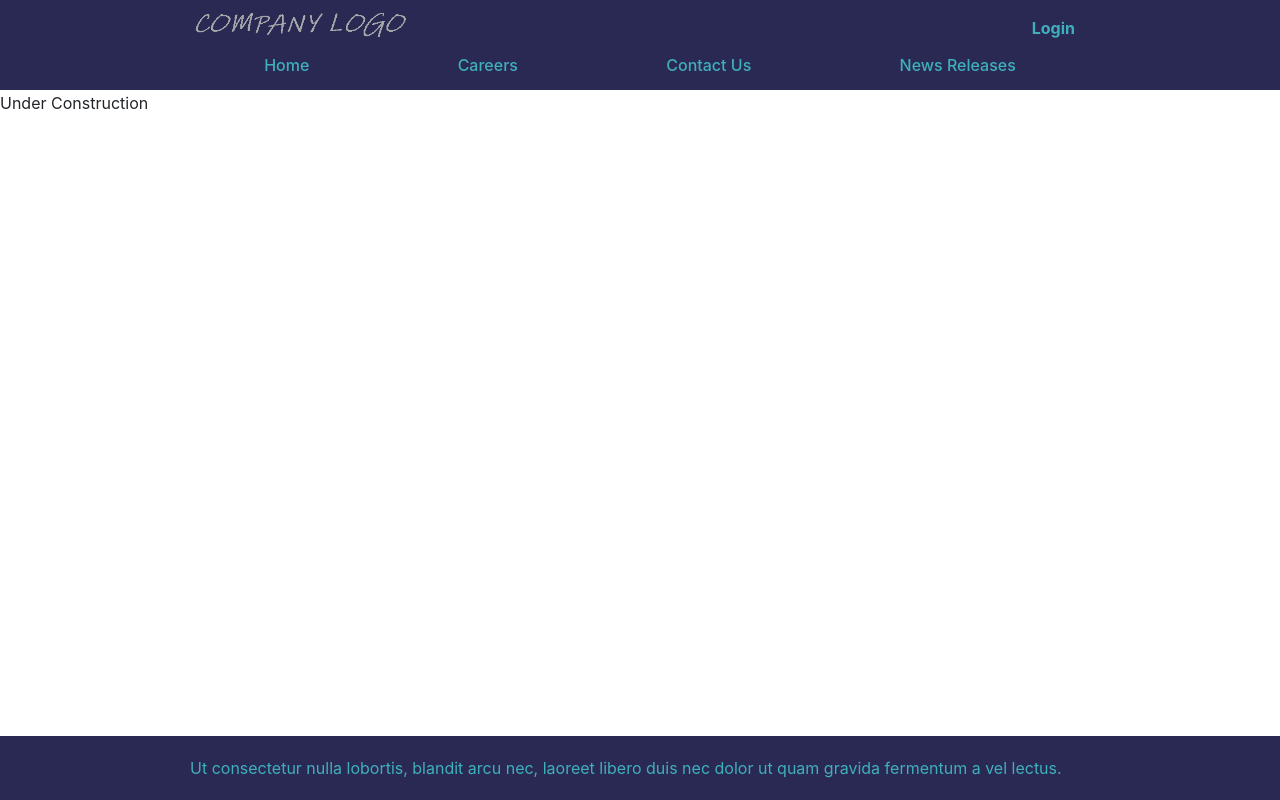
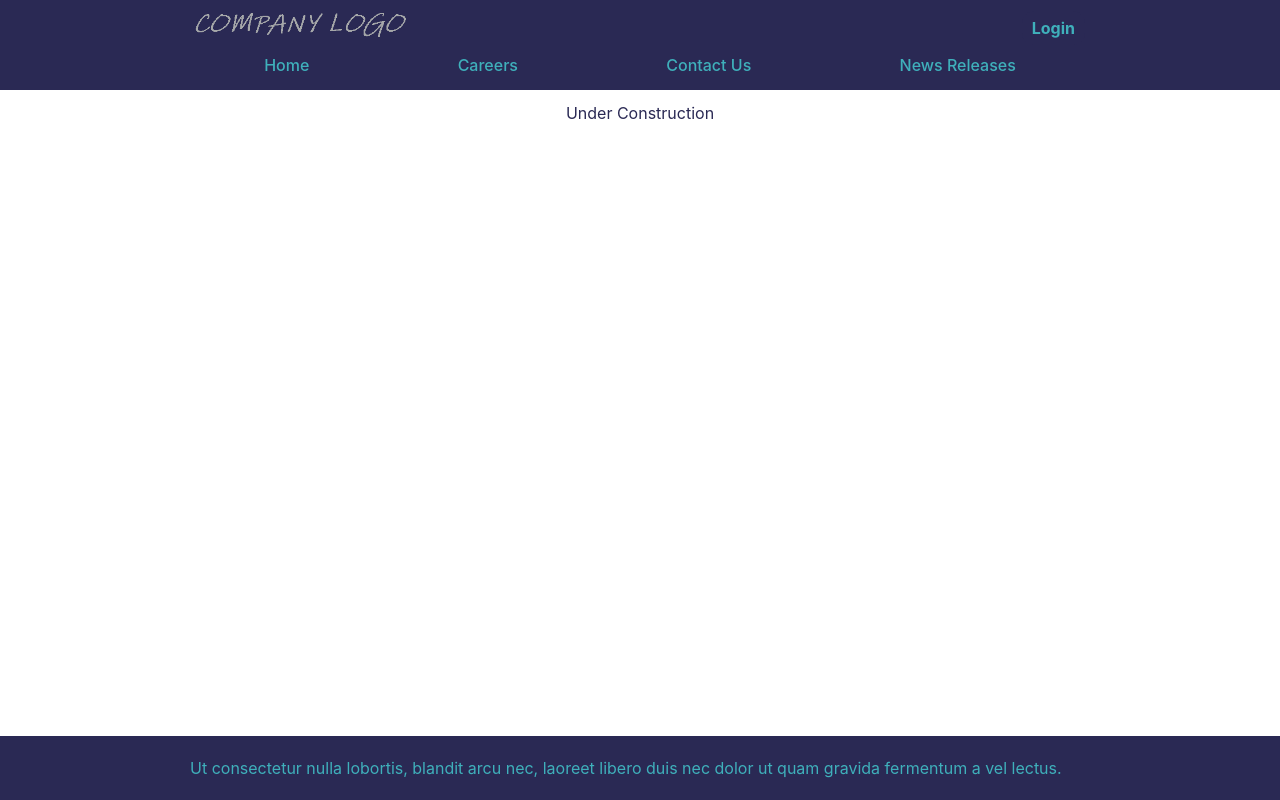
Before and after one commit to aryagowri/sample-react-app-repo, a React (Create React App) app: page /contactus in a window 1280 px wide. Built offline with nearby package versions, Linux system fonts and the light colour scheme.

Commit message:
added styles

```diff
--- a/src/components/ContactUs/ContactUs.js
+++ b/src/components/ContactUs/ContactUs.js
@@ -1,6 +1,7 @@
 import React from 'react';
+import styles from './ContactUs.module.css';
 
 const ContactUs = props => {
-    return (<div>Under Construction</div>)
+    return (<div className={styles.ContactUs}>Under Construction</div>)
 }
 export default ContactUs;
--- /dev/null
+++ b/src/components/ContactUs/ContactUs.module.css
@@ -0,0 +1,5 @@
+.ContactUs {
+    color: #2a2954;
+    padding: 10px;
+    text-align: center;
+}
--- a/src/components/News/News.js
+++ b/src/components/News/News.js
@@ -1,6 +1,7 @@
 import React from 'react';
+import styles from './News.module.css';
 /****News Releases Tab */
 const News = props => {
-    return (<div>Under Construction</div>)
+    return (<div className={styles.News}>Under Construction</div>)
 }
 export default News;
--- /dev/null
+++ b/src/components/News/News.module.css
@@ -0,0 +1,5 @@
+.News {
+    color: #2a2954;
+    padding: 10px;
+    text-align: center;
+}
```
